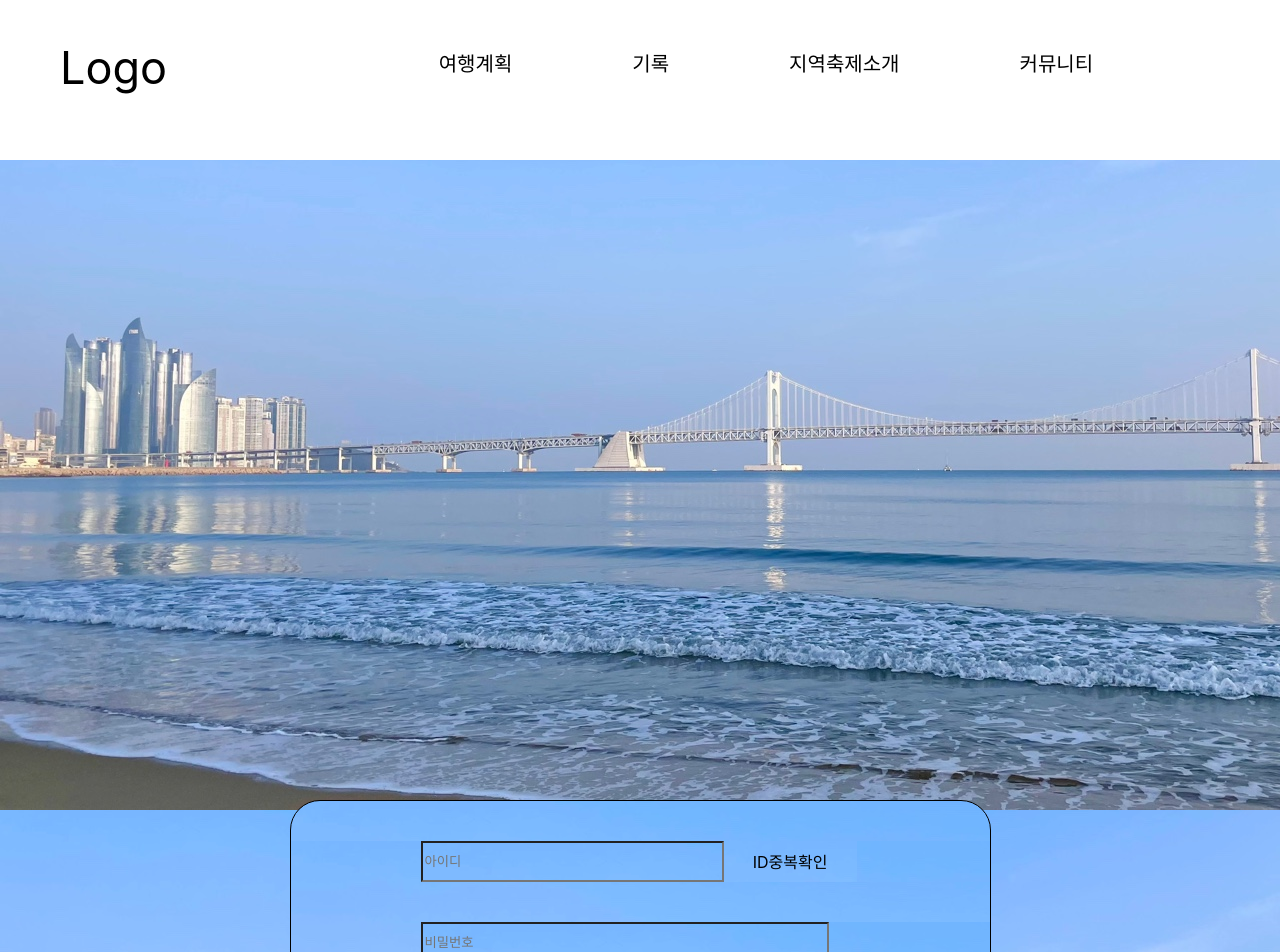
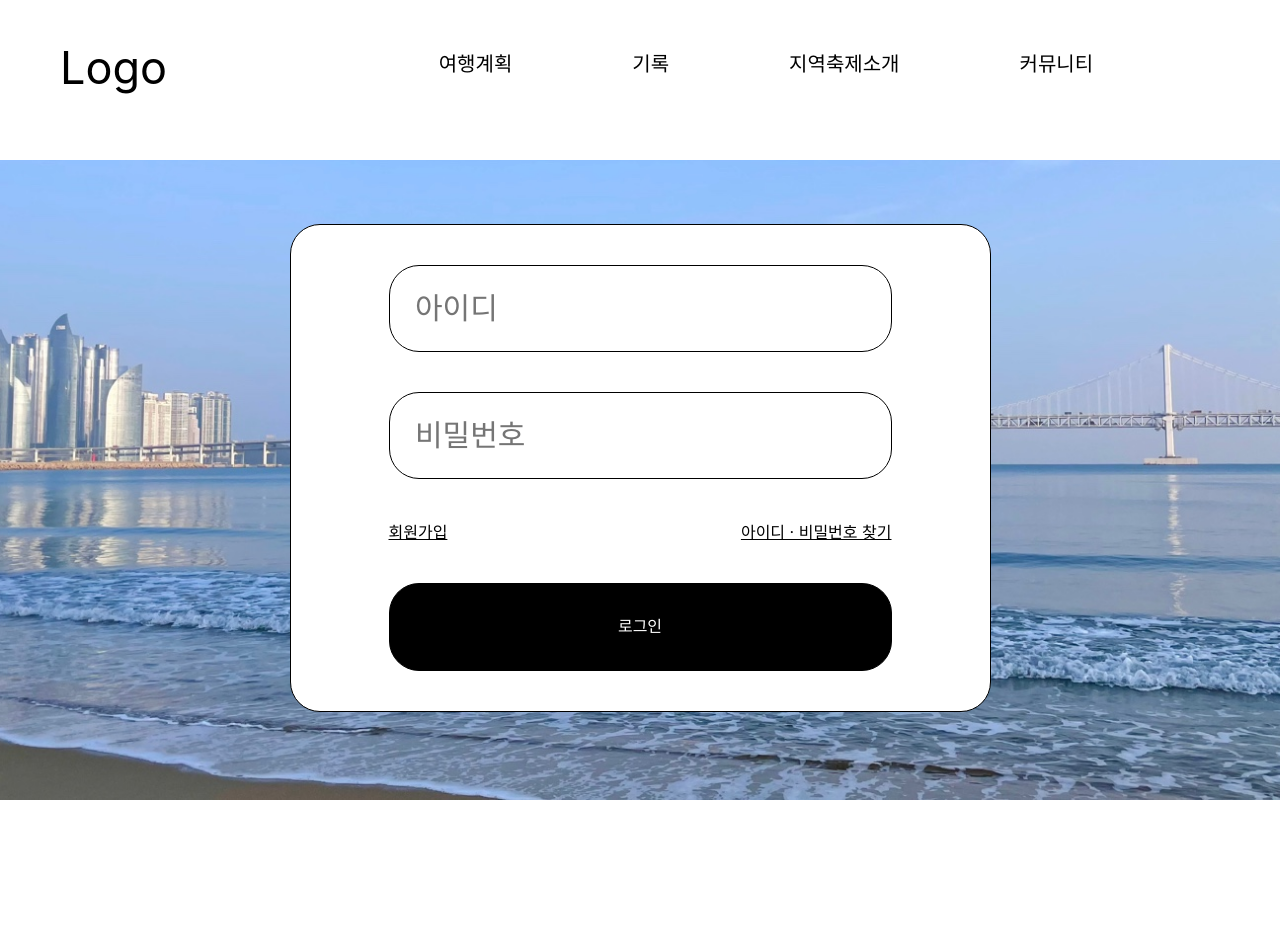
Before and after one commit to Letgojo/Web_project, a React (Create React App) app in the folder letgotrip/: page / in a window 1280 px wide. Shown: the top 952 px of the page. After the commit the page ends 800 px from the top, so only its background shows below. Built offline with nearby package versions, Linux system fonts and the light colour scheme.

Commit message:
레이아웃

```diff
--- a/letgotrip/src/App.css
+++ b/letgotrip/src/App.css
@@ -1,4 +1,7 @@
-*{
-    background : url(./img/main.jpeg)
-
+body{
+    background : url(./img/main.jpeg);
+    background-repeat: no-repeat;
+    background-position: top center;
+    background-size: cover;
+    background-attachment: fixed;
 }
--- a/letgotrip/src/App.js
+++ b/letgotrip/src/App.js
@@ -2,12 +2,13 @@ import React from 'react';
 import Header from './components/Header.jsx';
 // import Login from './components/Login.jsx';
 import Register from './components/Register.jsx';
+import Login from './components/Login.jsx'
 import './App.css';
 const App = () => {
   return (
     <div>
       <Header />
-      <Register />
+      <Login />
     </div>
   );
 };
--- a/letgotrip/src/components/Header.jsx
+++ b/letgotrip/src/components/Header.jsx
@@ -9,6 +9,7 @@ const Template = styled.div`
     flex-direction: row;
     justify-content: space-between;
     margin : 0 auto;
+
 
 `
 const Logo = styled.div`
--- a/letgotrip/src/components/Login.jsx
+++ b/letgotrip/src/components/Login.jsx
@@ -6,7 +6,7 @@ const TemplateLogin  = styled.div`
     max-height : 569px;
     border : 1px solid black;
     background-color : white;
-    margin : 50% auto;
+    margin : 5% auto;
     border-radius : 30px;
 `
 const ID = styled.div`
--- a/letgotrip/src/components/Register.jsx
+++ b/letgotrip/src/components/Register.jsx
@@ -6,7 +6,7 @@ const TemplateLogin  = styled.div`
     max-height : 569px;
     border : 1px solid black;
     background-color : white;
-    margin : 50% auto;
+    margin : 5% auto;
     border-radius : 30px;
 `
 const ID = styled.div`
```
Also changed, not shown: 1 other file (tests, documents, lock files or other folders).
